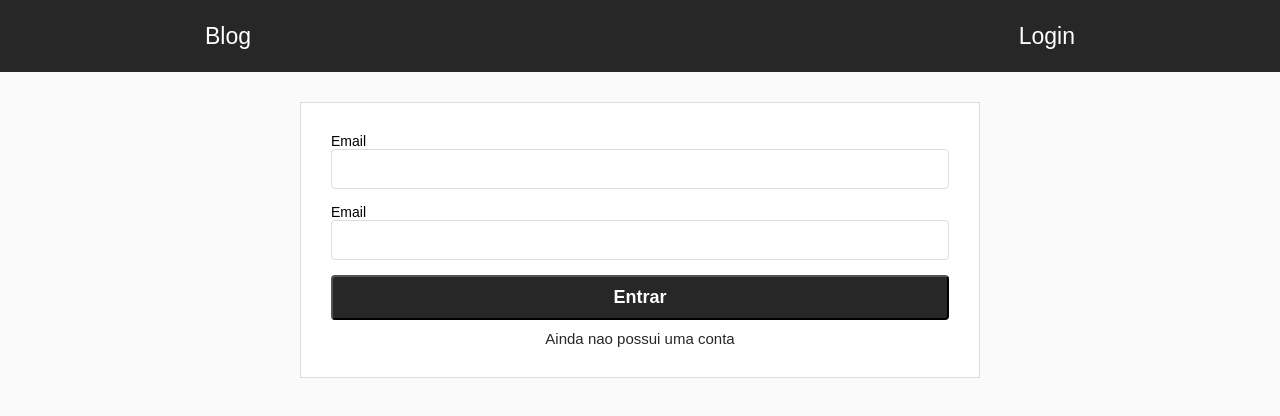
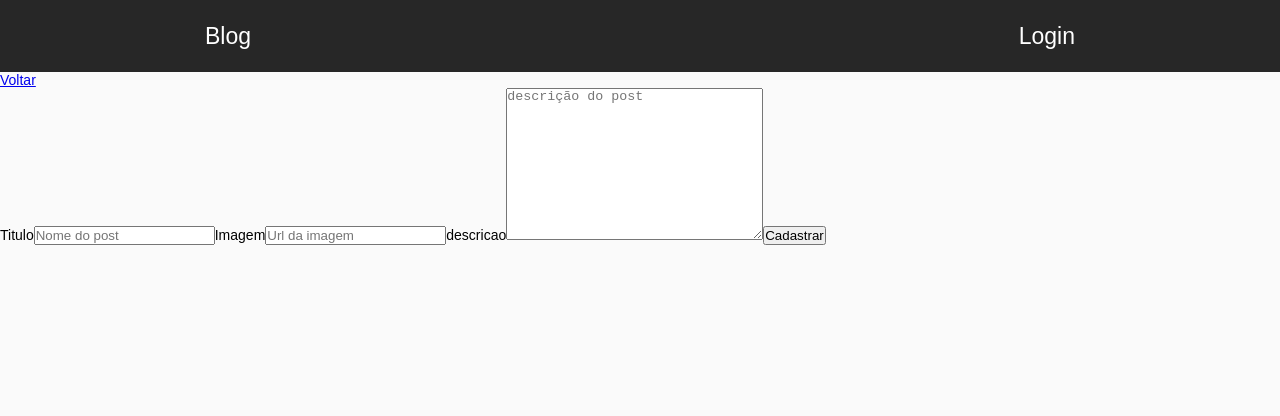
Before and after one commit to marloncosta29/reactFirebase, a React (Create React App) app: page /dashboard/new in a window 1280 px wide. Before the commit this address led to /login. Shown: the top 416 px of the page. Built offline with nearby package versions, Linux system fonts and the light colour scheme; no server answers.

Commit message:
Tela de cadastro do post

```diff
--- a/src/App.tsx
+++ b/src/App.tsx
@@ -5,6 +5,7 @@ import Header from './components/Header'
 import Login from './components/Login'
 import Dashboard from './components/Dashboard'
 import Register from './components/Register'
+import New from './components/New'
 import firebase from './firebase'
 
 import './App.css'
@@ -30,9 +31,10 @@ export default class App extends React.Component<Props, State> {
           <Header />
           <Switch>
             <Route exact path="/" component={Home} />
-            <Route path="/login" component={Login} />
-            <Route path="/dashboard" component={Dashboard} />
-            <Route path="/register" component={Register} />
+            <Route exact path="/login" component={Login} />
+            <Route exact path="/dashboard" component={Dashboard} />
+            <Route exact path="/register" component={Register} />
+            <Route exact path="/dashboard/new" component={New} />
 
           </Switch>
         </BrowserRouter>
--- /dev/null
+++ b/src/components/New/index.tsx
@@ -0,0 +1,59 @@
+import React from 'react'
+import {Link, withRouter, RouteComponentProps} from 'react-router-dom'
+
+interface Props extends RouteComponentProps<any>{}
+interface State{
+    titulo: string,
+    imagem: string,
+    descricao: string
+}
+
+class New extends React.Component<Props, State>{
+    constructor(props: Props) {
+        super(props)
+        this.state = {
+            titulo: '',
+            imagem: '',
+            descricao: ''
+        }
+        this.cadastrar = this.cadastrar.bind(this)
+    }
+    cadastrar(){}
+    render(){
+        return (
+            <div>
+                <header id="new">
+                    <Link to="/dashboard">Voltar</Link>
+                </header>
+                <form onSubmit={this.cadastrar}>
+                    <label>Titulo</label>
+                    <input
+                        type="text"
+                        placeholder="Nome do post"
+                        value={this.state.titulo}
+                        onChange={e => this.setState({titulo: e.target.value})}
+                        autoFocus
+                    />
+                    <label>Imagem</label>
+                    <input
+                        type="text"
+                        placeholder="Url da imagem"
+                        value={this.state.imagem}
+                        onChange={e => this.setState({imagem: e.target.value})}
+                    />
+                    <label>descricao</label>
+                    <textarea
+                        name="descricaoPost"
+                        id="descricaoPost"
+                        cols={30}
+                        rows={10}                         placeholder="descrição do post"
+                        value={this.state.descricao}
+                        onChange={e => this.setState({descricao: e.target.value})} />
+                    <button type="submit">Cadastrar</button>
+                </form>
+            </div>
+        )
+    }
+}
+
+export default withRouter(New)
```
